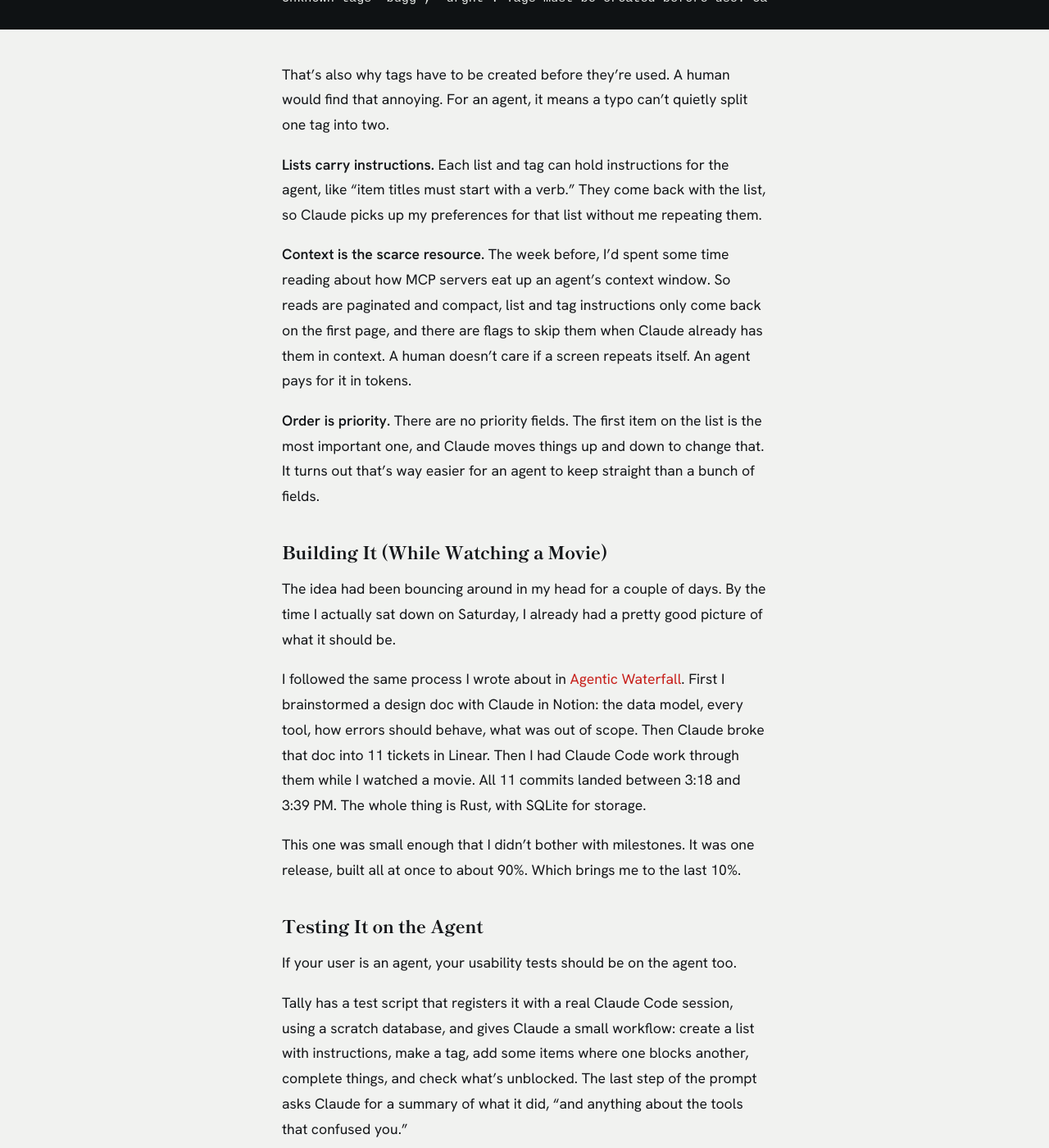
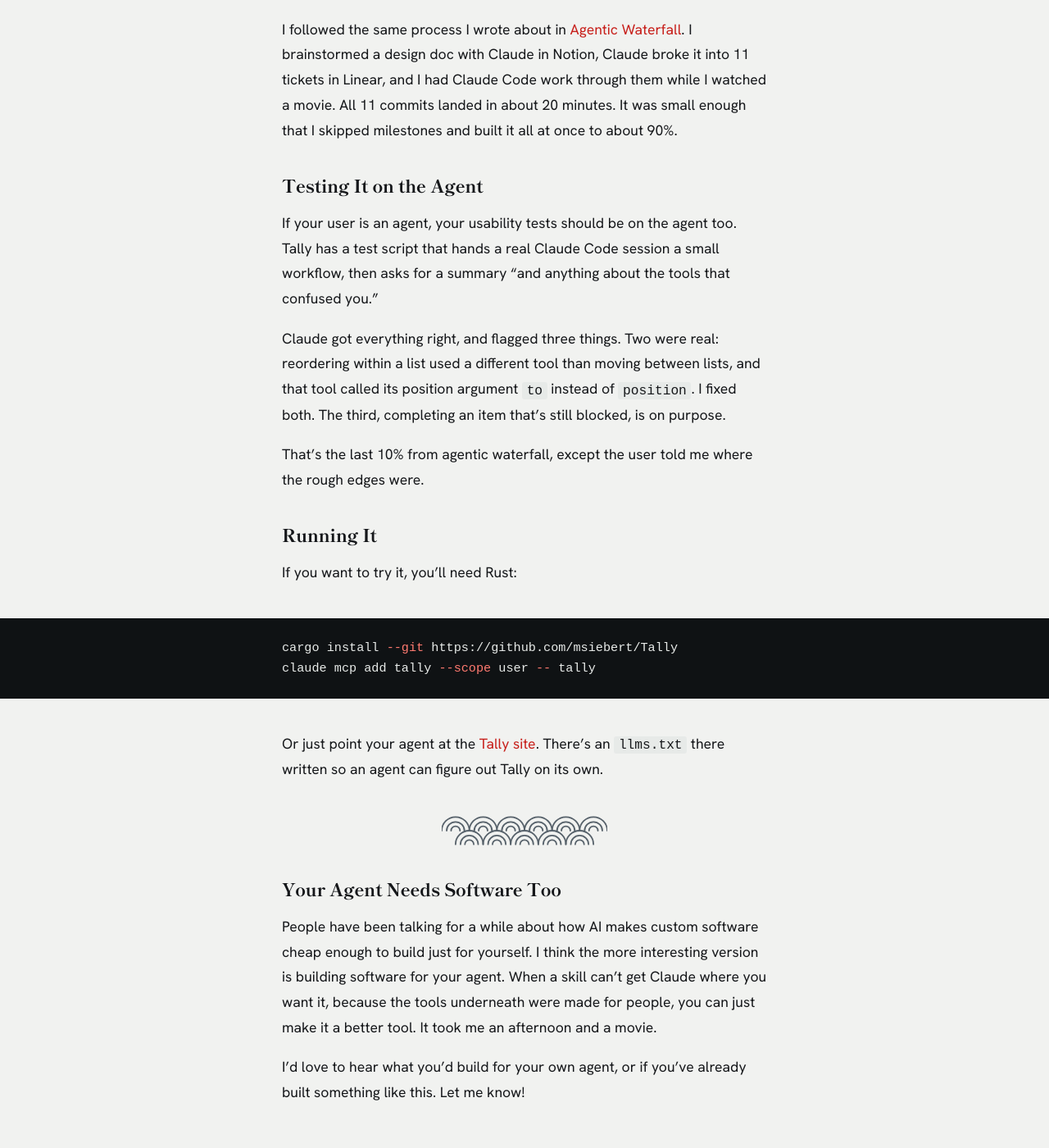
Before and after one commit to msiebert/msiebert.github.io, a Jekyll site: the page built from _posts/2026-11-18-when-a-skill-isnt-enough-build-your-agent-an-app.md, in a window 1280 px wide and 1400 px high, scrolled down 2380 px. Shown: the whole window at 82% size. Built offline with Jekyll 4.4.1, drawn with Linux system fonts in a browser that asks for light colours; comment, search, counter and statistics services are not loaded; some of the changed text lies outside the part shown.

Commit message:
Tighten the Tally post and fix the opening
Co-Authored-By: Claude Opus 5.5 <noreply@anthropic.com>

```diff
--- a/_posts/2026-11-18-when-a-skill-isnt-enough-build-your-agent-an-app.md
+++ b/_posts/2026-11-18-when-a-skill-isnt-enough-build-your-agent-an-app.md
@@ -7,23 +7,17 @@ description: Why I built Tally, a local list app whose only user is my AI agent,
 metaname: "When a Skill Isn't Enough, Build Your Agent an App"
 ---
 
-I've been letting Claude manage my todo list for a while now. For most of this year that meant a task database in Notion, with Claude adding things, moving due dates around, and marking stuff done when I told it I'd finished something.
+I wanted to get back into keeping a todo list. When I looked at the tools I already had, they all felt too heavy. Notion and Linear are great for real projects, but way too much for "buy milk." And my grocery list lived in a separate app on my phone that I updated by hand.
 
-It mostly worked. But if you looked closely, Claude was working pretty hard to use a tool that was never built for it. It had to work out how Notion wanted its date fields formatted (`date:Due Date:start`, not `date:Due:start`). Filters on the views it created didn't reliably apply, so they had to be set by hand in the UI. And once, when I told it I'd finished splitting a project into tickets, it marked the wrong task done (it did catch it and fix it, to be fair).
-
-Linear had the same problem from the other direction. It's great for real projects, but it's way too heavy for "buy milk." And my actual grocery list lived in a separate app on my phone that I updated by hand, which is exactly the kind of thing I wanted to stop doing.
-
-What I wanted was dead simple: a list my agent could manage for me, without me having to work at it. Nothing that existed was quite that, so I built one. It's called [Tally](https://msiebert.github.io/Tally/), and it's a todo app with no UI, because I'm not the one using it.
+What I wanted was dead simple: a list my agent could manage for me, so keeping it up wouldn't take any work. Nothing that existed was quite that, so I built one. It's called [Tally](https://msiebert.github.io/Tally/), and it's a todo app with no UI, because I'm not the one using it.
 
 ### Skills vs. Apps
 
-The usual way to give Claude a new ability is a skill. A skill is basically instructions: it teaches Claude how to do something with tools it already has. I have one that teaches Claude how to log expenses to my budget spreadsheet, for example, and it works great.
-
-But a skill can only teach Claude to use what's already there. When the thing underneath is shaped for humans, the skill ends up being a long list of workarounds. Sometimes what your agent actually needs isn't better instructions. It's a better tool.
+The usual way to give Claude a new ability is a skill: instructions that teach it how to do something with tools it already has. But a skill can only work with what's already there. When the thing underneath is built for people, the skill turns into a list of workarounds. Sometimes your agent doesn't need better instructions. It needs a better tool.
 
 ![A skill teaches Claude how to use existing tools, an existing service is built for people, and an app built for your agent fits the way the agent works](/assets/img/build-your-agent-an-app/skill-service-app.svg)
 
-So that's what Tally is: an MCP server, running locally on my Mac, whose only user is Claude.
+So that's Tally: an MCP server, running locally on my Mac, whose only user is Claude.
 
 ### Designing for an Agent
 
@@ -31,61 +25,49 @@ Once you decide the agent is the user, a lot of design decisions get easier, and
 
 **There's no UI.** The [agent guide](https://msiebert.github.io/Tally/llms.txt) literally says "There is no UI; you are the user interface." If I want to know what's on my list, I ask Claude.
 
-**Errors are written for the agent.** When a human hits an error, you show them a nice message and maybe a link to the docs. When an agent hits an error, the best thing you can do is tell it exactly how to fix the problem, so it can just try again. Here's what Tally says if Claude tries to use tags that don't exist:
+**Errors are written for the agent.** The most useful thing an error can do for an agent is tell it exactly how to fix the problem, so it can just try again:
 
 {% highlight text %}
 Unknown tags 'bugg', 'urgnt'. Tags must be created before use: call create_tag first, or fix the spelling. Existing tags: 'bug', 'idea'.
 {% endhighlight %}
 
-That's also why tags have to be created before they're used. A human would find that annoying. For an agent, it means a typo can't quietly split one tag into two.
+Having to create tags first would annoy a human. For an agent, it means a typo can't quietly split one tag into two.
 
-**Lists carry instructions.** Each list and tag can hold instructions for the agent, like "item titles must start with a verb." They come back with the list, so Claude picks up my preferences for that list without me repeating them.
+**Lists carry instructions.** Each list can hold instructions like "item titles must start with a verb," so Claude picks up my preferences without me repeating them.
 
-**Context is the scarce resource.** The week before, I'd spent some time reading about how MCP servers eat up an agent's context window. So reads are paginated and compact, list and tag instructions only come back on the first page, and there are flags to skip them when Claude already has them in context. A human doesn't care if a screen repeats itself. An agent pays for it in tokens.
+**Context is the scarce resource.** Reads are paginated and compact, and list instructions only come back on the first page. A human doesn't care if a screen repeats itself. An agent pays for it in tokens.
 
-**Order is priority.** There are no priority fields. The first item on the list is the most important one, and Claude moves things up and down to change that. It turns out that's way easier for an agent to keep straight than a bunch of fields.
+**Order is priority.** There are no priority fields. The first item is the most important one, and Claude moves things up and down to change that.
 
 ### Building It (While Watching a Movie)
 
-The idea had been bouncing around in my head for a couple of days. By the time I actually sat down on Saturday, I already had a pretty good picture of what it should be.
+The idea had been bouncing around in my head for a couple of days, so by the time I sat down on Saturday, I already knew what it should be.
 
-I followed the same process I wrote about in [Agentic Waterfall](/agentic-waterfall/). First I brainstormed a design doc with Claude in Notion: the data model, every tool, how errors should behave, what was out of scope. Then Claude broke that doc into 11 tickets in Linear. Then I had Claude Code work through them while I watched a movie. All 11 commits landed between 3:18 and 3:39 PM. The whole thing is Rust, with SQLite for storage.
-
-This one was small enough that I didn't bother with milestones. It was one release, built all at once to about 90%. Which brings me to the last 10%.
+I followed the same process I wrote about in [Agentic Waterfall](/agentic-waterfall/). I brainstormed a design doc with Claude in Notion, Claude broke it into 11 tickets in Linear, and I had Claude Code work through them while I watched a movie. All 11 commits landed in about 20 minutes. It was small enough that I skipped milestones and built it all at once to about 90%.
 
 ### Testing It on the Agent
 
-If your user is an agent, your usability tests should be on the agent too.
+If your user is an agent, your usability tests should be on the agent too. Tally has a test script that hands a real Claude Code session a small workflow, then asks for a summary "and anything about the tools that confused you."
 
-Tally has a test script that registers it with a real Claude Code session, using a scratch database, and gives Claude a small workflow: create a list with instructions, make a tag, add some items where one blocks another, complete things, and check what's unblocked. The last step of the prompt asks Claude for a summary of what it did, "and anything about the tools that confused you."
+Claude got everything right, and flagged three things. Two were real: reordering within a list used a different tool than moving between lists, and that tool called its position argument `to` instead of `position`. I fixed both. The third, completing an item that's still blocked, is on purpose.
 
-I ran it the next morning. Claude got everything right, and it also told me what confused it:
-
-- `move_item` moved items between lists, but reordering within a list needed a different tool, `reorder_item`.
-- `reorder_item` took an argument called `to`, while `add_items` called the same idea `position`.
-- `complete_item` lets you complete an item that's still blocked. It just warns.
-
-The first two were real problems, so I fixed them: `reorder_item` takes `position` now, and `move_item` without a destination list just repositions the item. The third one is on purpose (sometimes you really do finish something before its blocker), so it stayed.
-
-That's the last 10% from agentic waterfall, but instead of me poking at the app looking for rough edges, the user told me where they were.
+That's the last 10% from agentic waterfall, except the user told me where the rough edges were.
 
 ### Running It
 
-Tally speaks MCP over stdio, so it runs on my Mac and Claude Desktop talks to it there. Since the Claude app on my phone can reach the tools on my desktop, I can still add things to my list when I'm out (well, mostly. Voice mode doesn't see it yet, and that's on my list in Tally, naturally).
-
-If you want to try it, you'll need Rust installed:
+If you want to try it, you'll need Rust:
 
 {% highlight bash %}
 cargo install --git https://github.com/msiebert/Tally
 claude mcp add tally --scope user -- tally
 {% endhighlight %}
 
-Or just point your agent at the [Tally site](https://msiebert.github.io/Tally/). There's an `llms.txt` there that's meant to be the complete guide for an agent, so it can figure out how to use Tally on its own. The rest of the site is for humans, which feels a little backwards for a product whose user is an agent, but here we are.
+Or just point your agent at the [Tally site](https://msiebert.github.io/Tally/). There's an `llms.txt` there written so an agent can figure out Tally on its own.
 
 ---
 
 ### Your Agent Needs Software Too
 
-People have been talking for a while about how AI makes custom software cheap enough to build just for yourself. That's true, but I think the more interesting version is building software for your agent. When a skill can't get Claude where you want it, because the tools underneath were made for people, you can just make it a better tool. It took me an afternoon and a movie.
+People have been talking for a while about how AI makes custom software cheap enough to build just for yourself. I think the more interesting version is building software for your agent. When a skill can't get Claude where you want it, because the tools underneath were made for people, you can just make it a better tool. It took me an afternoon and a movie.
 
 I'd love to hear what you'd build for your own agent, or if you've already built something like this. Let me know!
```
